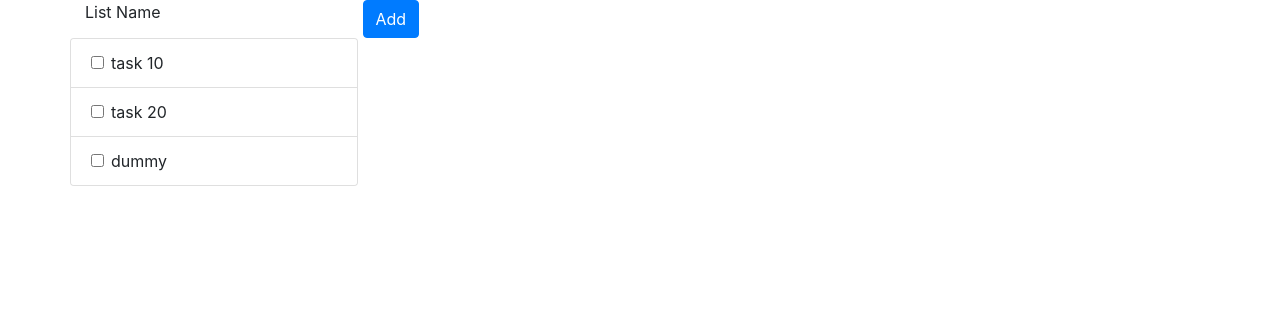
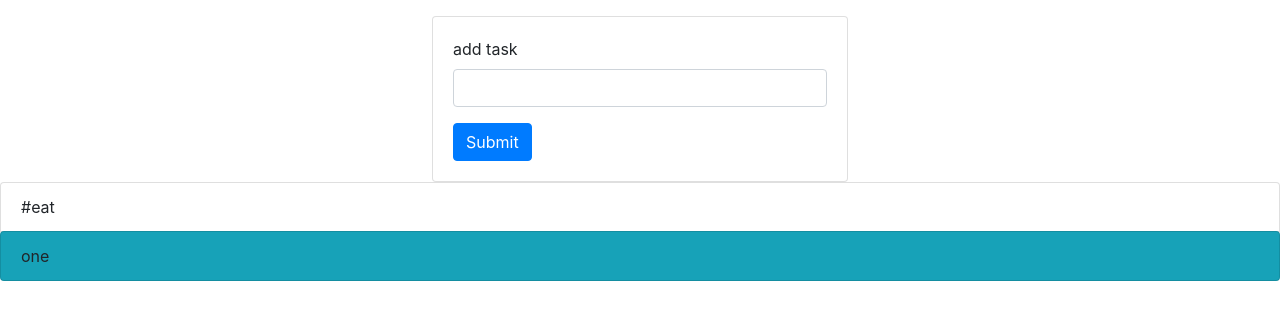
Before and after one commit to karthik-kzk/tasks, a React (Create React App) app: page / in a window 1280 px wide. Shown: the top 320 px of the page. Built offline with nearby package versions, Linux system fonts and the light colour scheme.

Commit message:
feat: simplified app

```diff
--- a/public/index.html
+++ b/public/index.html
@@ -1,12 +1,14 @@
 <!DOCTYPE html>
 <html lang="en">
-
   <head>
     <meta charset="utf-8" />
     <link rel="icon" href="%PUBLIC_URL%/favicon.ico" />
     <meta name="viewport" content="width=device-width, initial-scale=1" />
     <meta name="theme-color" content="#000000" />
-  <meta name="description" content="Web site created using create-react-app" />
+    <meta
+      name="description"
+      content="Web site created using create-react-app"
+    />
     <link rel="apple-touch-icon" href="%PUBLIC_URL%/logo192.png" />
     <!--
       manifest.json provides metadata used when your web app is installed on a
@@ -23,8 +25,12 @@
       Learn how to configure a non-root public URL by running `npm run build`.
     -->
     <!-- Bootstrap CSS link -->
-  <link rel="stylesheet" href="https://stackpath.bootstrapcdn.com/bootstrap/4.1.0/css/bootstrap.min.css"
-    integrity="sha384-9gVQ4dYFwwWSjIDZnLEWnxCjeSWFphJiwGPXr1jddIhOegiu1FwO5qRGvFXOdJZ4" crossorigin="anonymous">
+    <link
+      rel="stylesheet"
+      href="https://stackpath.bootstrapcdn.com/bootstrap/4.1.0/css/bootstrap.min.css"
+      integrity="sha384-9gVQ4dYFwwWSjIDZnLEWnxCjeSWFphJiwGPXr1jddIhOegiu1FwO5qRGvFXOdJZ4"
+      crossorigin="anonymous"
+    />
     <title>Tasks</title>
   </head>
 
@@ -43,17 +49,22 @@
     -->
 
     <!-- Bootstrap script files -->
-  <script src="https://code.jquery.com/jquery-3.3.1.slim.min.js"
-    integrity="sha384-q8i/X+965DzO0rT7abK41JStQIAqVgRVzpbzo5smXKp4YfRvH+8abtTE1Pi6jizo" crossorigin="anonymous">
-    </script>
+    <script
+      src="https://code.jquery.com/jquery-3.3.1.slim.min.js"
+      integrity="sha384-q8i/X+965DzO0rT7abK41JStQIAqVgRVzpbzo5smXKp4YfRvH+8abtTE1Pi6jizo"
+      crossorigin="anonymous"
+    ></script>
 
-  <script src="https://cdnjs.cloudflare.com/ajax/libs/popper.js/1.14.0/umd/popper.min.js"
-    integrity="sha384-cs/chFZiN24E4KMATLdqdvsezGxaGsi4hLGOzlXwp5UZB1LY//20VyM2taTB4QvJ" crossorigin="anonymous">
-    </script>
+    <script
+      src="https://cdnjs.cloudflare.com/ajax/libs/popper.js/1.14.0/umd/popper.min.js"
+      integrity="sha384-cs/chFZiN24E4KMATLdqdvsezGxaGsi4hLGOzlXwp5UZB1LY//20VyM2taTB4QvJ"
+      crossorigin="anonymous"
+    ></script>
 
-  <script src="https://stackpath.bootstrapcdn.com/bootstrap/4.1.0/js/bootstrap.min.js"
-    integrity="sha384-uefMccjFJAIv6A+rW+L4AHf99KvxDjWSu1z9VI8SKNVmz4sk7buKt/6v9KI65qnm" crossorigin="anonymous">
-    </script>
+    <script
+      src="https://stackpath.bootstrapcdn.com/bootstrap/4.1.0/js/bootstrap.min.js"
+      integrity="sha384-uefMccjFJAIv6A+rW+L4AHf99KvxDjWSu1z9VI8SKNVmz4sk7buKt/6v9KI65qnm"
+      crossorigin="anonymous"
+    ></script>
   </body>
-
 </html>
--- a/src/App.js
+++ b/src/App.js
@@ -1,94 +1,13 @@
-import { useEffect, useState } from "react";
+import { useEffect, useState, useContext, createContext } from "react";
 import "./App.css";
 import Taskmodel from "./components/Taskmodel.js";
 import mockData from "./components/data";
+import { AddTask } from "./components/AddTask.js";
+
+export const DataContext = createContext();
 
 function App() {
-  const [data, setData] = useState(mockData);
-  const [selected, setSelected] = useState("");
-
-  const onClick = (e) => {
-    const selected=data.filter((v)=>v.id==e.target.id)
-
-    setSelected(selected[0]);
-  };
-
-  useEffect(() => {
-    console.log(mockData);
-    // setData(mockData)
-    console.log(data);
-  }, []);
-  return (
-    <div className="container">
-      {/* make this symbol */}
-      <div className="row w-50">
-        <div className="col   ">
-          <label htmlFor="Add New Tasks" className="form-label ">
-            List Name
-          </label>
-        </div>
-        <div className="col">
-          <button
-            type="button"
-            className="btn btn-primary"
-            data-toggle="modal"
-            data-target="#exampleModal"
-          >
-            Add
-          </button>
-        </div>
-      </div>
-      <div className="row ">
-        <div className="card" style={{ width: "18rem" }}>
-          <ul className="list-group list-group-flush">
-            {data.map((x) => {
-              return (
-                <li className="list-group-item" key={x.id}>
-                  <div className="form-check">
-                    <input
-                      className="form-check-input"
-                      type="checkbox"
-                      value={x.title}
-                      id="flexCheckDefault"
-                    />
-                    <label
-                      className="form-check-label "
-                      data-toggle="modal"
-                      data-target="#exampleModal"
-                      onClick={onClick}
-                      id={x.id}
-                    >
-                      {x.title}
-                    </label>
-                  </div>
-                </li>
-              );
-            })}
-
-            <li className="list-group-item">
-              <div className="form-check   ">
-                <input
-                  className="form-check-input"
-                  type="checkbox"
-                  value=""
-                  id="flexCheckDefault"
-                />
-                <label
-                  className="form-check-label "
-                  data-toggle="modal"
-                  data-target="#exampleModal"
-                >
-                  dummy
-                </label>
-              </div>
-            </li>
-          </ul>
-        </div>
-
-        <Taskmodel title={selected} />
-      </div>
-    </div>
-  );
+  return <AddTask />;
 }
 
 export default App;
--- /dev/null
+++ b/src/components/AddTask.js
@@ -0,0 +1,117 @@
+import { useState, useEffect } from "react";
+
+// to do
+// local storage
+// add catogories
+// add color by categories
+// click and drag || move categories with drop drown
+
+function groupBy(array) {
+  const result={}
+  for (let i = 0; i < array.length; i++) {
+    result[array[i].tags] = [];
+
+    for (let j = 0; j < array.length; j++) {
+      if (array[i].tags == array[j].tags)
+        result[array[i].tags].push(array[j].title);
+    }
+  }
+  return result
+}
+
+const mockData = [
+  {
+    title: "one",
+    tags: "#eat",
+  },
+];
+
+export const AddTask = () => {
+  const [addTask, setAddTask] = useState("");
+  const [list, setList] = useState(mockData);
+  const [editId, setEditId] = useState(-1);
+
+  const onSubmit = (e) => {
+    console.log("email", addTask, editId);
+    e.preventDefault();
+    const strArray = addTask.split("#");
+    const task = {};
+    task.title = strArray[0];
+    task.tags = "#" + strArray[1] || "default";
+
+    if (editId !== -1) {
+      const editedList = list;
+      editedList[editId] = task;
+      setList(editedList);
+    } else {
+      // category #
+
+      setList([...list, task]);
+    }
+    console.log(list);
+    setAddTask("");
+    setEditId(-1);
+  };
+
+  const onChange = (event) => {
+    setAddTask(event.target.value);
+  };
+
+  const onEdit = (e) => {
+    const id = e.target.id;
+
+    setEditId(id);
+    if (id) {
+      const str = `${list[id].title}  ${list[id].tags}`;
+      setAddTask(str);
+    }
+  };
+
+  useEffect(() => {
+    const list = JSON.parse(localStorage.getItem("list"));
+    if (list) setList(list);
+  }, []);
+  useEffect(() => {
+    localStorage.setItem("list", JSON.stringify(list));
+  }, [list]);
+
+  return (
+    <div>
+      <div className="card mx-auto mt-3" style={{ width: "26rem" }}>
+        <form className="card-body">
+          <div className="mb-3">
+            <label for="exampleInputEmail1" className="form-label">
+              {editId === -1 ? "add task" : "edit task"}
+            </label>
+            <input
+              type="addTask"
+              className="form-control"
+              id="exampleInputEmail1"
+              aria-describedby="emailHelp"
+              value={addTask}
+              onChange={onChange}
+            />
+          </div>
+
+          <button type="submit" className="btn btn-primary" onClick={onSubmit}>
+            Submit
+          </button>
+        </form>
+      </div>
+      <ul class="list-group">
+        {list?.map((v, i) => {
+          return (
+            <>
+              <li class="list-group-item" id={i} onClick={onEdit}>
+                {v.tags}
+              </li>
+              <ul class="list-group">
+                <li class="list-group-item bg-info">{v.title}</li>
+              </ul>
+            </>
+          );
+        })}
+      </ul>
+    </div>
+  );
+};
--- a/src/components/Taskmodel.js
+++ b/src/components/Taskmodel.js
@@ -1,8 +1,20 @@
-import { useState } from "react";
+import { useState,useContext } from "react";
+import { DataContext } from "../App";
 
-const Taskmodel = (props) => {
-  const {title} =props.title
+const Taskmodel = () => {
+  const {data,setData,selectedIndex,setSelectedIndex} = useContext(DataContext);
+
   const [titleInputToggle, setTitleInputToggle] = useState(false);
+  const [modalData,setModalData] =useState(data[data.selectedIndex]);
+  const onClose=()=>{
+    const updatedArray= data
+    updatedArray[selectedIndex]=modalData
+    setData(updatedArray);
+  }
+  const onChange=(e)=>{
+    setModalData({...modalData,title:e.target.value})
+  }
+  console.log(data[selectedIndex]?.title,data);
   return (
     <div>
       {/* <!-- Modal --> */}
@@ -23,7 +35,8 @@ const Taskmodel = (props) => {
                   className="form-control modal-title"
                   id="exampleFormControlInput1"
                   placeholder="task title"
-                  value={title}
+                  value={data[selectedIndex]?.title}
+                  onChange={onChange}
                 />
               </h5>
 
@@ -43,7 +56,7 @@ const Taskmodel = (props) => {
                 className="form-control modal-title"
                 id="exampleFormControlInput1"
                 placeholder="sub task"
-                value={""}
+                // value={""}
               />
             </div>
             <div className="modal-footer">
@@ -51,6 +64,7 @@ const Taskmodel = (props) => {
                 type="button"
                 className="btn btn-secondary"
                 data-dismiss="modal"
+                onClick={onClose}
               >
                 Close
               </button>
```
Lines whose indentation alone changed are shown as unchanged.
